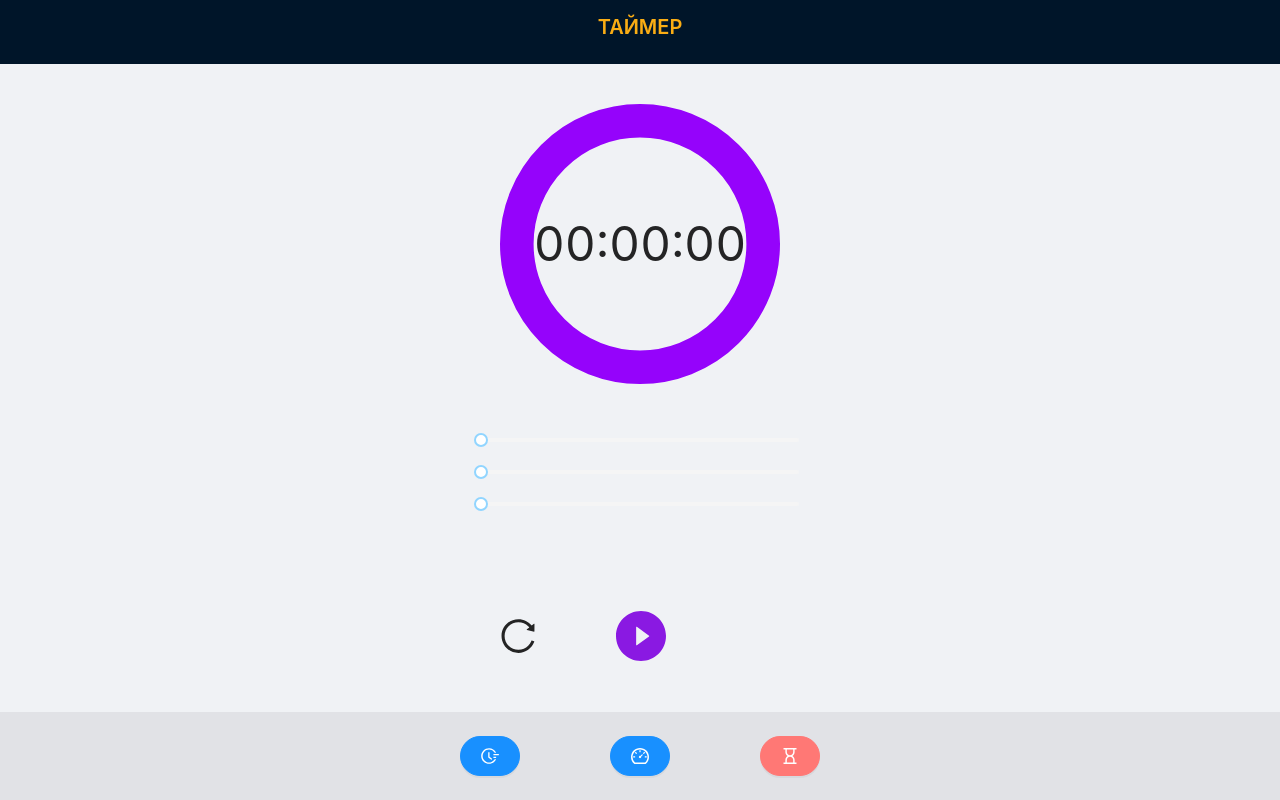
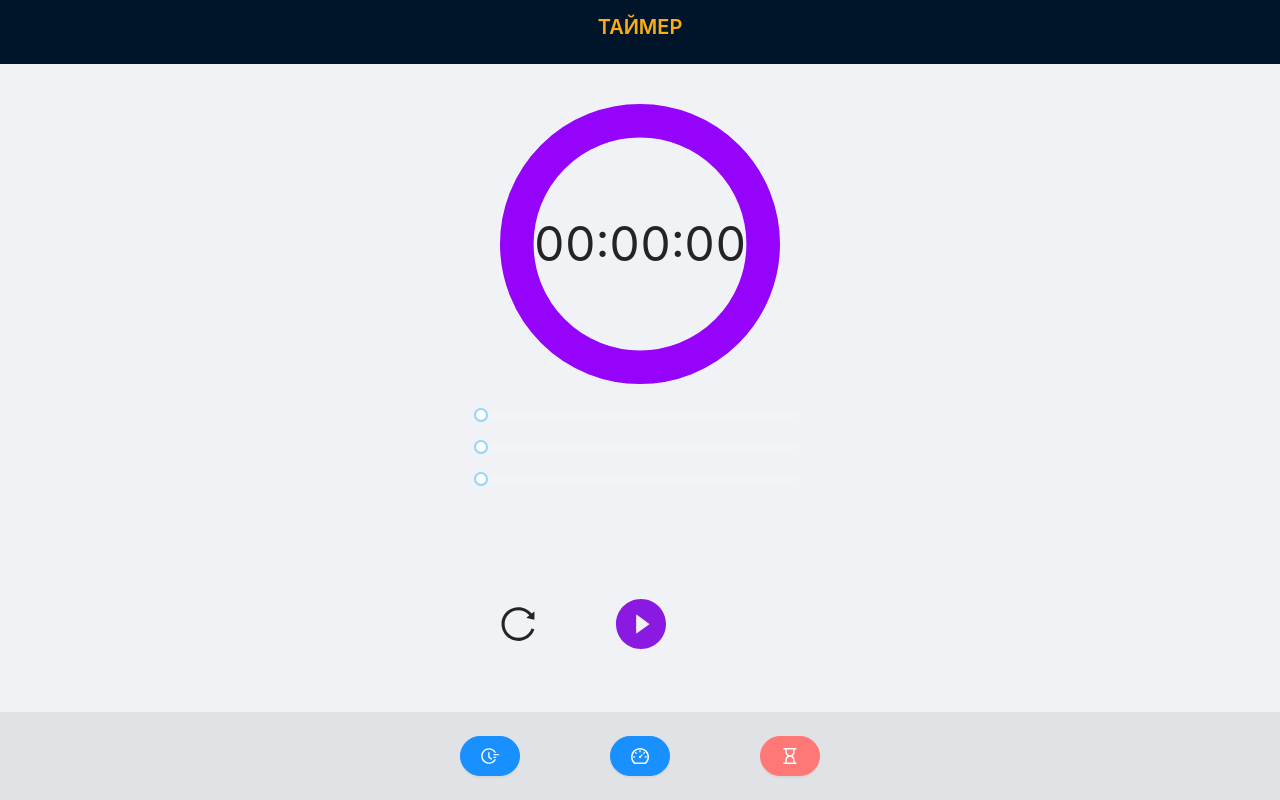
Before and after one commit to pv18/timer_react, a React (Create React App) app: page / in a window 1280 px wide. Both pictures are taken after a click on the button 790 px from the left and 756 px from the top of the page. Built offline with nearby package versions, Linux system fonts and the light colour scheme.

Commit message:
changed styles

```diff
--- a/src/index.scss
+++ b/src/index.scss
@@ -41,7 +41,7 @@
 }
 
 .slider-group {
-  margin-top: 40px;
+  margin-top: 15px;
   padding: 0 15px;
   width: 100%;
   display: flex;
```
